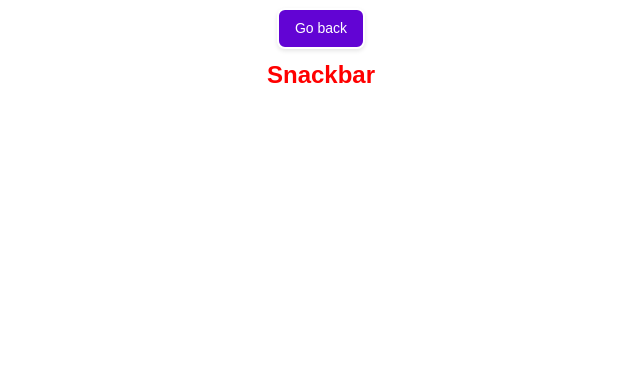
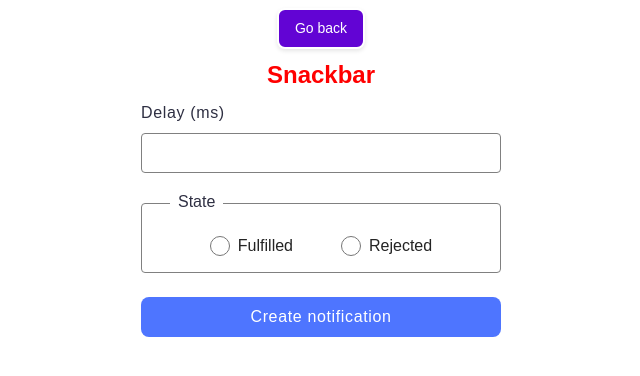
Before and after one commit to DmitBykanov/goit-js-hw-10, a website built with Vite: page src/2-snackbar.html in a window 1280 px wide. Shown: the whole page, without its empty margins (319-959 px from the left). Built offline with nearby package versions, Linux system fonts and the light colour scheme.

Commit message:
snackbar update

```diff
--- a/src/2-snackbar.html
+++ b/src/2-snackbar.html
@@ -9,10 +9,28 @@
   </head>
   <body>
     <main>
-      <div class="container">
-        <a class="back-link" href="./index.html">Go back</a>
-        <h1 class="main-title">Snackbar</h1>
-      </div>
+      <a class="back-link" href="./index.html">Go back</a>
+      <h1 class="main-title">Snackbar</h1>
+      <form class="form">
+        <label>
+          Delay (ms)
+          <input type="number" name="delay" required />
+        </label>
+
+        <fieldset>
+          <legend>State</legend>
+          <label>
+            <input type="radio" name="state" value="fulfilled" required />
+            Fulfilled
+          </label>
+          <label>
+            <input type="radio" name="state" value="rejected" required />
+            Rejected
+          </label>
+        </fieldset>
+
+        <button type="submit">Create notification</button>
+      </form>
     </main>
     <script type="module" src="./js/2-snackbar.js"></script>
   </body>
--- /dev/null
+++ b/src/css/snackbar.css
@@ -0,0 +1,102 @@
+.form {
+  display: flex;
+  flex-direction: column;
+  gap: 24px;
+  align-items: center;
+}
+
+.form > label {
+  display: flex;
+  flex-direction: column;
+  gap: 8px;
+  text-align: left;
+  font-size: 16px;
+  line-height: 1.5;
+  letter-spacing: 0.04em;
+  color: #2e2f42;
+  margin-bottom: 6px;
+}
+
+.form input[type='number'] {
+  width: 360px;
+  height: 40px;
+  padding: 8px 16px;
+  border: 1px solid #808080;
+  border-radius: 4px;
+  font-size: 16px;
+  line-height: 1.5;
+  letter-spacing: 0.04em;
+  color: #2e2f42;
+  box-sizing: border-box;
+}
+
+.form input[type='number']:hover {
+  border-color: #000;
+}
+
+.form input[type='number']:focus {
+  border-color: #4e75ff;
+  outline: none;
+}
+
+fieldset {
+  border: 1px solid #808080;
+  border-radius: 4px;
+  margin: 0;
+  position: relative;
+  display: flex;
+  gap: 48px;
+  padding-top: 30px;
+  padding-bottom: 14px;
+  width: 360px;
+  justify-content: center;
+}
+
+fieldset:hover {
+  border-color: #000;
+}
+
+legend {
+  font-size: 16px;
+  font-weight: 400;
+  line-height: 1.5;
+  color: #2e2f42;
+  padding: 0 8px;
+  position: absolute;
+  top: -14px;
+  left: 28px;
+  background-color: #fff;
+}
+
+fieldset > label {
+  display: inline-flex;
+  flex-direction: row;
+  align-items: center;
+  gap: 8px;
+}
+
+input[type='radio'] {
+  accent-color: #4e75ff;
+  cursor: pointer;
+  width: 20px;
+  height: 20px;
+}
+
+.form button {
+  width: 360px;
+  height: 40px;
+  border: none;
+  border-radius: 8px;
+  padding: 8px 16px;
+  background-color: #4e75ff;
+  color: #fff;
+  font-size: 16px;
+  font-weight: 500;
+  line-height: 1.5;
+  letter-spacing: 0.04em;
+  transition: background-color 0.2s ease;
+}
+
+.form button:hover {
+  background-color: #6c8cff;
+}
--- a/src/css/styles.css
+++ b/src/css/styles.css
@@ -6,3 +6,4 @@
 @import url('./header.css');
 @import url('./back-link.css');
 @import url('./timer.css');
+@import url('./snackbar.css');
--- a/src/js/2-snackbar.js
+++ b/src/js/2-snackbar.js
@@ -0,0 +1,36 @@
+import iziToast from 'izitoast';
+import 'izitoast/dist/css/iziToast.min.css';
+
+const form = document.querySelector('form');
+
+form.addEventListener('submit', event => {
+  event.preventDefault();
+
+  const delay = Number(form.delay.value);
+  const state = form.elements.state.value;
+
+  const promise = new Promise((resolve, reject) => {
+    setTimeout(() => {
+      if (state === 'fulfilled') {
+        resolve(delay);
+      } else {
+        reject(delay);
+      }
+    }, delay);
+  });
+  promise
+    .then(delay => {
+      iziToast.success({
+        title: 'Success',
+        message: `✅ Fulfilled promise in ${delay}ms`,
+        position: 'topRight',
+      });
+    })
+    .catch(delay => {
+      iziToast.error({
+        title: 'Error',
+        message: `❌ Rejected promise in ${delay}ms`,
+        position: 'topRight',
+      });
+    });
+});
```
